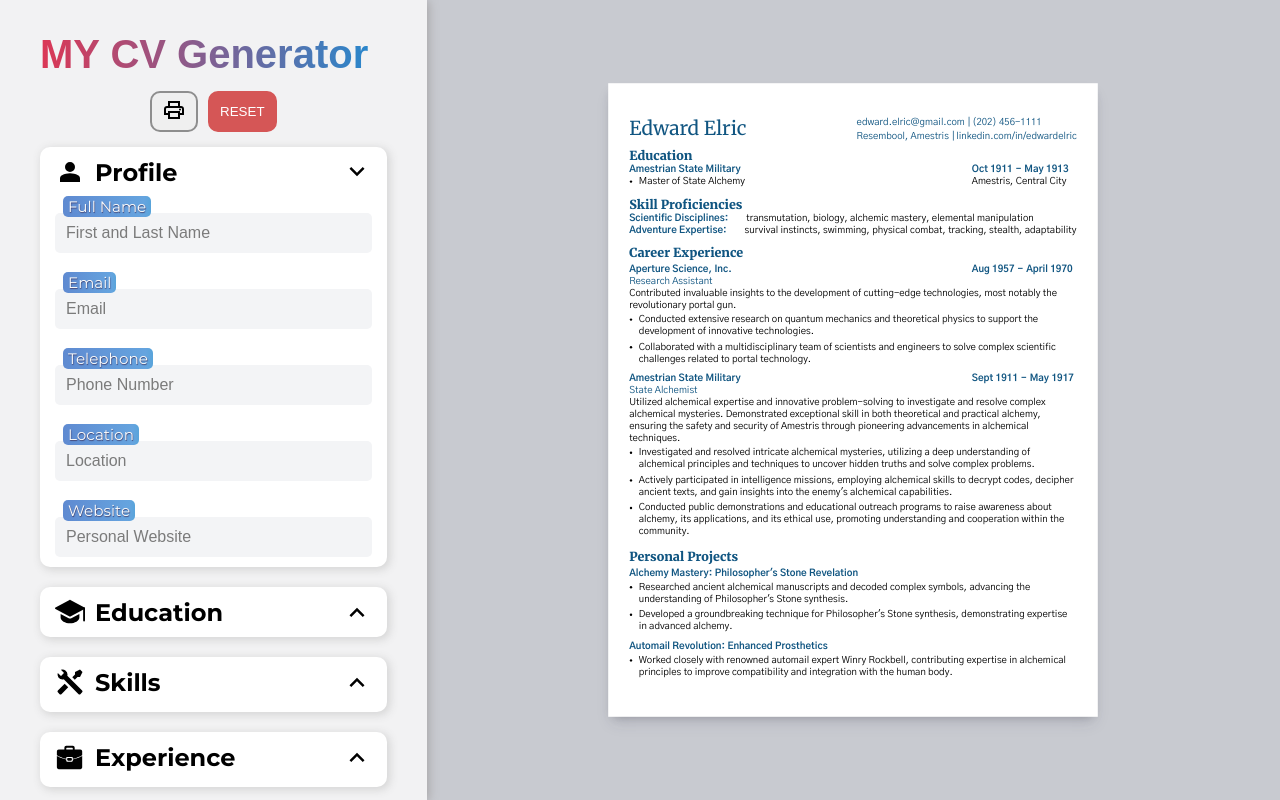
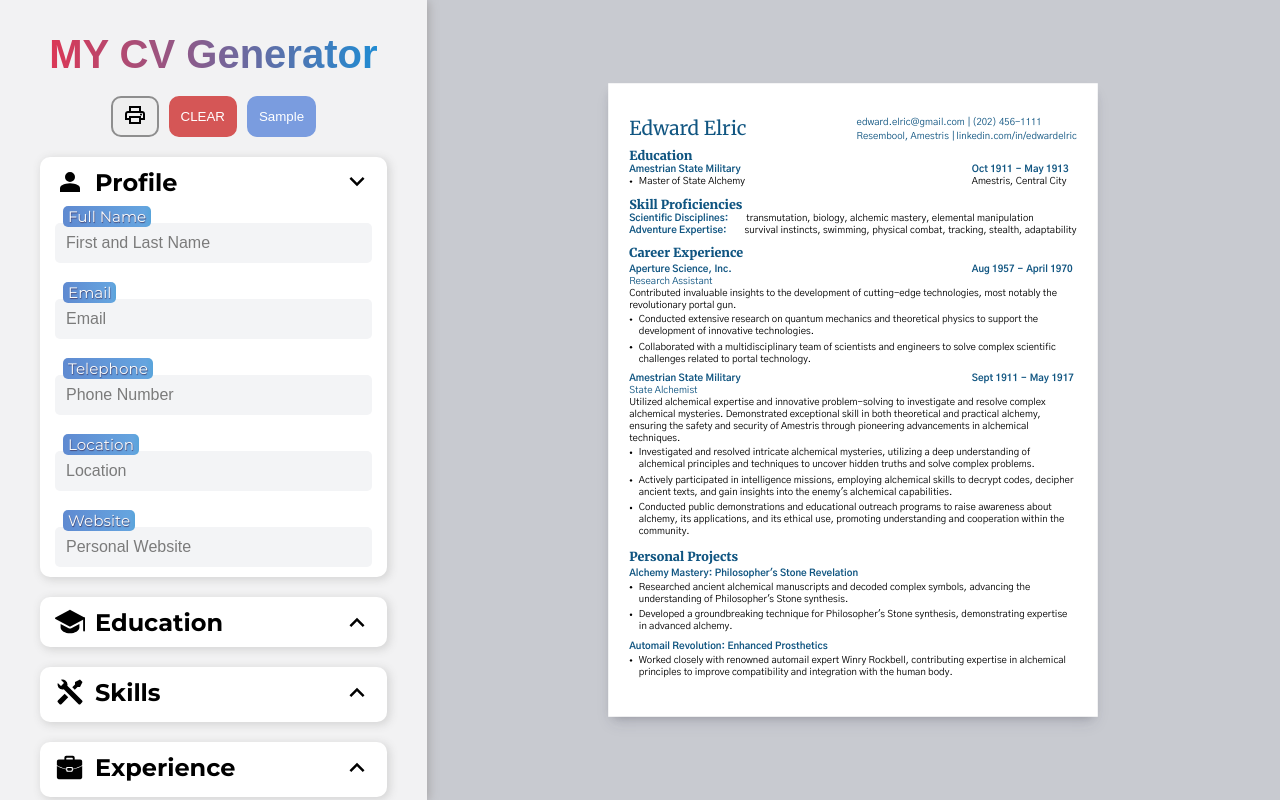
Before and after one commit to NovaCat35/cv-generator, a React (Vite) app: page / in a window 1280 px wide. Built offline with nearby package versions, Linux system fonts and the light colour scheme; a web font is replaced by a local one.

Commit message:
Add sample button to fill resume

```diff
--- a/src/App.tsx
+++ b/src/App.tsx
@@ -6,7 +6,7 @@ import ExperienceForm from "./components/ExperienceForm.tsx";
 import SkillForm from "./components/SkillForm.tsx";
 import AdditionalForm from "./components/AdditionalForm.tsx";
 import PrintComponent from "./components/PrintOption.tsx";
-import ResetButton from "./components/ResetButton.tsx";
+import CustomButton from "./components/CustomButton.tsx";
 import "./styles/App.scss";
 import "./styles/mainForms.scss";
 import "./styles/resumePreview.scss";
@@ -21,6 +21,13 @@ import {
 	initialExperienceState,
 	initialExpBulletPtsState,
 	initialAdditionalInfoState,
+	initialSamplePerson,
+   initialSampleEducation,
+   initialSampleSkillHeaders,
+   initialSampleSkills,
+   initialSampleExperience,
+   initialSampleExpBulletPts,
+   initialSampleAdditionalInfo,
 } from "./scripts/InitialStates.tsx";
 
 export interface Person {
@@ -117,99 +124,17 @@ export interface HandleAdditionalInfoUpdate {
 }
 
 function App() {
-	const [person, setPerson] = useState<Person>({
-		name: "Edward Elric",
-		email: "edward.elric@gmail.com",
-		phone: "(202) 456-1111",
-		location: "Resembool, Amestris",
-		website: "linkedin.com/in/edwardelric",
-	});
+	const [person, setPerson] = useState<Person>(initialSamplePerson);
 
-	const [education, setEducation] = useState<Education>({
-		school: "Amestrian State Military",
-		location: "Amestris, Central City",
-		study: "Master of State Alchemy",
-		startDate: "Oct 1911",
-		endDate: "May 1913",
-	});
+	const [education, setEducation] = useState<Education>(initialSampleEducation);
 
-	const [skillHeaders, setSkillHeaders] = useState<SkillHeader[]>([
-		{ id: "header1", header: "Scientific Disciplines" },
-		{ id: "header2", header: "Adventure Expertise" },
-	]);
-	const [skills, setSkills] = useState<SkillItem[]>([
-		{ id: "nova789", headerId: "header1", skill: "transmutation" },
-		{ id: "efg456", headerId: "header1", skill: "biology" },
-		{ id: "han23", headerId: "header1", skill: "alchemic mastery" },
-		{ id: "abc456", headerId: "header1", skill: "elemental manipulation" },
-		{ id: "head23", headerId: "header2", skill: "survival instincts" },
-		{ id: "sans23", headerId: "header2", skill: "swimming" },
-		{ id: "did89", headerId: "header2", skill: "physical combat" },
-		{ id: "magic234", headerId: "header2", skill: "tracking" },
-		{ id: "stealth678", headerId: "header2", skill: "stealth" },
-		{ id: "leadership432", headerId: "header2", skill: "adaptability" },
-	]);
+	const [skillHeaders, setSkillHeaders] = useState<SkillHeader[]>(initialSampleSkillHeaders);
+	const [skills, setSkills] = useState<SkillItem[]>(initialSampleSkills);
 
-	const [experience, setExperience] = useState<Experience>([
-		{
-			id: "abc123",
-			company: "Aperture Science, Inc.",
-			position: "Research Assistant",
-			location: "USA",
-			description: "Contributed invaluable insights to the development of cutting-edge technologies, most notably the revolutionary portal gun.",
-			startDate: "Aug 1957",
-			endDate: "April 1970",
-		},
-		{
-			id: "pwd888",
-			company: "Amestrian State Military",
-			position: "State Alchemist",
-			location: "Amestris, Central City",
-			description: "Utilized alchemical expertise and innovative problem-solving to investigate and resolve complex alchemical mysteries. Demonstrated exceptional skill in both theoretical and practical alchemy, ensuring the safety and security of Amestris through pioneering advancements in alchemical techniques.",
-			startDate: "Sept 1911",
-			endDate: "May 1917",
-		},
-	]);
-	const [expBulletPts, setExpBulletPts] = useState<ExperienceBulletPts[]>([
-		{
-			id: "bullet1",
-			headerId: "abc123",
-			bulletPoint: "Conducted extensive research on quantum mechanics and theoretical physics to support the development of innovative technologies.",
-		},
-		{
-			id: "bullet2",
-			headerId: "abc123",
-			bulletPoint: "Collaborated with a multidisciplinary team of scientists and engineers to solve complex scientific challenges related to portal technology.",
-		},
-		{
-			id: "b3ll3t3",
-			headerId: "pwd888",
-			bulletPoint: "Investigated and resolved intricate alchemical mysteries, utilizing a deep understanding of alchemical principles and techniques to uncover hidden truths and solve complex problems.",
-		},
-		{
-			id: "bullet4",
-			headerId: "pwd888",
-			bulletPoint: "Actively participated in intelligence missions, employing alchemical skills to decrypt codes, decipher ancient texts, and gain insights into the enemy's alchemical capabilities.",
-		},
-		{
-			id: "bu5et5",
-			headerId: "pwd888",
-			bulletPoint: "Conducted public demonstrations and educational outreach programs to raise awareness about alchemy, its applications, and its ethical use, promoting understanding and cooperation within the community.",
-		},
-	]);
+	const [experience, setExperience] = useState<Experience>(initialSampleExperience);
+	const [expBulletPts, setExpBulletPts] = useState<ExperienceBulletPts[]>(initialSampleExpBulletPts);
 
-	const [additionalInfo, setAdditionalInfo] = useState<AdditionalInfo>({
-		categories: [{ id: "cat1", header: "Personal Projects" }],
-		subHeaders: [
-			{ id: "sub1", categoryId: "cat1", headerName: "Alchemy Mastery: Philosopher's Stone Revelation", bulletPointIds: ["hol3", "fed"] },
-			{ id: "sub2", categoryId: "cat1", headerName: "Automail Revolution: Enhanced Prosthetics", bulletPointIds: ["see3"] },
-		],
-		bulletPoints: [
-			{ id: "hol3", subHeaderId: "sub1", bulletPoint: "Researched ancient alchemical manuscripts and decoded complex symbols, advancing the understanding of Philosopher's Stone synthesis." },
-			{ id: "fed", subHeaderId: "sub1", bulletPoint: "Developed a groundbreaking technique for Philosopher's Stone synthesis, demonstrating expertise in advanced alchemy." },
-			{ id: "see3", subHeaderId: "sub2", bulletPoint: "Worked closely with renowned automail expert Winry Rockbell, contributing expertise in alchemical principles to improve compatibility and integration with the human body." },
-		],
-	});
+	const [additionalInfo, setAdditionalInfo] = useState<AdditionalInfo>(initialSampleAdditionalInfo);
 
 	const [isPreviewActive, setIsPreviewActive] = useState(false); // keeps state of a preview button for smaller screens
 	const [activeIndex, setActiveIndex] = useState(0); // This is for keeping track of active expanded forms
@@ -281,16 +206,6 @@ function App() {
 		}));
 	};
 
-	const resetAll = () => {
-		setPerson(initialPersonState);
-		setEducation(initialEducationState);
-		setSkillHeaders(initialSkillHeadersState);
-		setSkills(initialSkillsState);
-		setExperience(initialExperienceState);
-		setExpBulletPts(initialExpBulletPtsState);
-		setAdditionalInfo(initialAdditionalInfoState);
-	};
-
 	/**
 	 * @param targetId
 	 * Targets the id for main header objects and the headerId targets the subsequence bullet lists.
@@ -316,13 +231,33 @@ function App() {
 		setState(filterList);
 	};
 
+	const clearAll = () => {
+		setPerson(initialPersonState);
+		setEducation(initialEducationState);
+		setSkillHeaders(initialSkillHeadersState);
+		setSkills(initialSkillsState);
+		setExperience(initialExperienceState);
+		setExpBulletPts(initialExpBulletPtsState);
+		setAdditionalInfo(initialAdditionalInfoState);
+	};
+	const resetSample = () => {
+		setPerson(initialSamplePerson);
+		setEducation(initialSampleEducation);
+		setSkillHeaders(initialSampleSkillHeaders);
+		setSkills(initialSampleSkills);
+		setExperience(initialSampleExperience);
+		setExpBulletPts(initialSampleExpBulletPts);
+		setAdditionalInfo(initialSampleAdditionalInfo);
+	}
+
 	return (
 		<>
 			<div className={isPreviewActive ? "main-forms-container hidden" : "main-forms-container"}>
 				<h1 className="title">MY CV Generator</h1>
 				<div className="customization-container">
 					<PrintComponent personInfo={person} educationInfo={education} skillHeaderInfo={skillHeaders} skillListInfo={skills} experienceInfo={experience} expBulletPoints={expBulletPts} additionalInfo={additionalInfo}/>
-					<ResetButton handleReset={resetAll}/>
+					<CustomButton nameType={'clear'} handleClick={clearAll}/>
+					<CustomButton nameType={'sample'} handleClick={resetSample}/>
 				</div>
 				<GeneralForm isActive={activeIndex === 0} onExpand={(param) => setActiveIndex(param)} onChange={handleChange} currState={person} setState={setPerson} />
 				<EducationForm isActive={activeIndex === 1} onExpand={(param) => setActiveIndex(param)} onChange={handleChange} currState={education} setState={setEducation} />
--- /dev/null
+++ b/src/components/CustomButton.tsx
@@ -0,0 +1,12 @@
+interface ResetButtonProps {
+   nameType: string;
+   handleClick: () => void;
+}
+
+export default function CustomButton({nameType, handleClick} : ResetButtonProps) {
+   return (
+      <button className={`${nameType}-btn`} onClick={handleClick}>
+         {(nameType=='clear') ? 'CLEAR' : 'Sample'}
+      </button>
+   )
+}
--- a/src/components/ResetButton.tsx
+++ /dev/null
@@ -1,9 +0,0 @@
-interface ResetButtonProps {
-   handleReset: () => void;
-}
-
-export default function ResetButton({handleReset} : ResetButtonProps) {
-   return (
-         <button className='reset-btn' onClick={handleReset}>RESET</button>
-   )
-}
--- a/src/scripts/InitialStates.tsx
+++ b/src/scripts/InitialStates.tsx
@@ -41,6 +41,105 @@ const initialAdditionalInfoState: AdditionalInfo = {
 	bulletPoints: [],
 };
 
+// -------------------------------------------------
+// INITIAL SAMPLES BELOW
+
+const initialSamplePerson: Person = {
+	name: "Edward Elric",
+	email: "edward.elric@gmail.com",
+	phone: "(202) 456-1111",
+	location: "Resembool, Amestris",
+	website: "linkedin.com/in/edwardelric",
+};
+
+const initialSampleEducation: Education = {
+	school: "Amestrian State Military",
+	location: "Amestris, Central City",
+	study: "Master of State Alchemy",
+	startDate: "Oct 1911",
+	endDate: "May 1913",
+};
+
+const initialSampleSkillHeaders: SkillHeader[] = [
+	{ id: "header1", header: "Scientific Disciplines" },
+	{ id: "header2", header: "Adventure Expertise" },
+];
+
+const initialSampleSkills: SkillItem[] = [
+   { id: "nova789", headerId: "header1", skill: "transmutation" },
+   { id: "efg456", headerId: "header1", skill: "biology" },
+   { id: "han23", headerId: "header1", skill: "alchemic mastery" },
+   { id: "abc456", headerId: "header1", skill: "elemental manipulation" },
+   { id: "head23", headerId: "header2", skill: "survival instincts" },
+   { id: "sans23", headerId: "header2", skill: "swimming" },
+   { id: "did89", headerId: "header2", skill: "physical combat" },
+   { id: "magic234", headerId: "header2", skill: "tracking" },
+   { id: "stealth678", headerId: "header2", skill: "stealth" },
+   { id: "leadership432", headerId: "header2", skill: "adaptability" },
+];
+
+const initialSampleExperience: Experience = [
+   {
+      id: "abc123",
+      company: "Aperture Science, Inc.",
+      position: "Research Assistant",
+      location: "USA",
+      description: "Contributed invaluable insights to the development of cutting-edge technologies, most notably the revolutionary portal gun.",
+      startDate: "Aug 1957",
+      endDate: "April 1970",
+   },
+   {
+      id: "pwd888",
+      company: "Amestrian State Military",
+      position: "State Alchemist",
+      location: "Amestris, Central City",
+      description: "Utilized alchemical expertise and innovative problem-solving to investigate and resolve complex alchemical mysteries. Demonstrated exceptional skill in both theoretical and practical alchemy, ensuring the safety and security of Amestris through pioneering advancements in alchemical techniques.",
+      startDate: "Sept 1911",
+      endDate: "May 1917",
+   },
+];
+
+const initialSampleExpBulletPts: ExperienceBulletPts[] = [
+   {
+      id: "bullet1",
+      headerId: "abc123",
+      bulletPoint: "Conducted extensive research on quantum mechanics and theoretical physics to support the development of innovative technologies.",
+   },
+   {
+      id: "bullet2",
+      headerId: "abc123",
+      bulletPoint: "Collaborated with a multidisciplinary team of scientists and engineers to solve complex scientific challenges related to portal technology.",
+   },
+   {
+      id: "b3ll3t3",
+      headerId: "pwd888",
+      bulletPoint: "Investigated and resolved intricate alchemical mysteries, utilizing a deep understanding of alchemical principles and techniques to uncover hidden truths and solve complex problems.",
+   },
+   {
+      id: "bullet4",
+      headerId: "pwd888",
+      bulletPoint: "Actively participated in intelligence missions, employing alchemical skills to decrypt codes, decipher ancient texts, and gain insights into the enemy's alchemical capabilities.",
+   },
+   {
+      id: "bu5et5",
+      headerId: "pwd888",
+      bulletPoint: "Conducted public demonstrations and educational outreach programs to raise awareness about alchemy, its applications, and its ethical use, promoting understanding and cooperation within the community.",
+   },
+];
+
+const initialSampleAdditionalInfo: AdditionalInfo = {
+   categories: [{ id: "cat1", header: "Personal Projects" }],
+   subHeaders: [
+      { id: "sub1", categoryId: "cat1", headerName: "Alchemy Mastery: Philosopher's Stone Revelation", bulletPointIds: ["hol3", "fed"] },
+      { id: "sub2", categoryId: "cat1", headerName: "Automail Revolution: Enhanced Prosthetics", bulletPointIds: ["see3"] },
+   ],
+   bulletPoints: [
+      { id: "hol3", subHeaderId: "sub1", bulletPoint: "Researched ancient alchemical manuscripts and decoded complex symbols, advancing the understanding of Philosopher's Stone synthesis." },
+      { id: "fed", subHeaderId: "sub1", bulletPoint: "Developed a groundbreaking technique for Philosopher's Stone synthesis, demonstrating expertise in advanced alchemy." },
+      { id: "see3", subHeaderId: "sub2", bulletPoint: "Worked closely with renowned automail expert Winry Rockbell, contributing expertise in alchemical principles to improve compatibility and integration with the human body." },
+   ],
+};
+
 export {
    initialPersonState,
    initialEducationState,
@@ -48,5 +147,12 @@ export {
    initialSkillsState,
    initialExperienceState,
    initialExpBulletPtsState,
-   initialAdditionalInfoState
+   initialAdditionalInfoState,
+   initialSamplePerson,
+   initialSampleEducation,
+   initialSampleSkillHeaders,
+   initialSampleSkills,
+   initialSampleExperience,
+   initialSampleExpBulletPts,
+   initialSampleAdditionalInfo,
 }
--- a/src/styles/customization.scss
+++ b/src/styles/customization.scss
@@ -2,8 +2,8 @@
    display: flex;
    justify-content: center;
    gap: 10px;
-   margin: -5px;
    button  {
+      cursor: pointer;
       padding: 5px 10px;
       border: 2.5px solid rgb(142, 142, 142);
       border-radius: 10px;
@@ -11,10 +11,15 @@
       &:active {
          transform: translateY(5px);
       }
-      &.reset-btn {
+      &.clear-btn {
          border: 2.5px solid rgb(213, 86, 86);
          background-color: rgb(213, 86, 86);
          color: white;
       }
+      &.sample-btn {
+         border: 2.5px solid rgb(122, 156, 223);
+         background-color: rgb(122, 156, 223);
+         color: white;
+      }
    }
 }
--- a/src/styles/mainForms.scss
+++ b/src/styles/mainForms.scss
@@ -26,7 +26,8 @@
 	overscroll-behavior: contain;
 	box-shadow: 1px 1px 10px 0px rgb(163, 161, 161);
 	.title {
-		font-size: 2rem;
+		align-self: center;
+		font-size: 2.2rem;
 		font-family: "Agbalumo", sans-serif;
 		// font-family: 'Libre Baskerville', sans-serif;
 		// background: linear-gradient(to right, #f32170,
```
